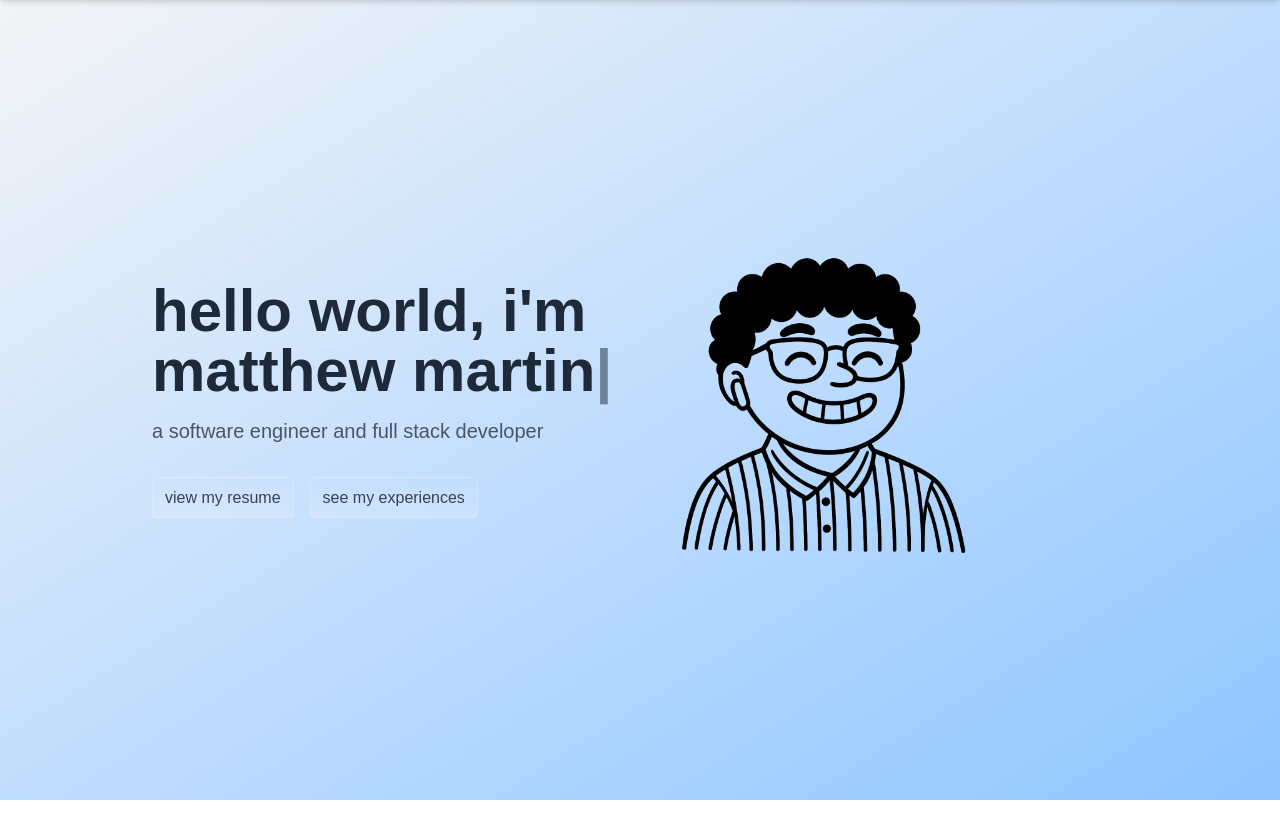
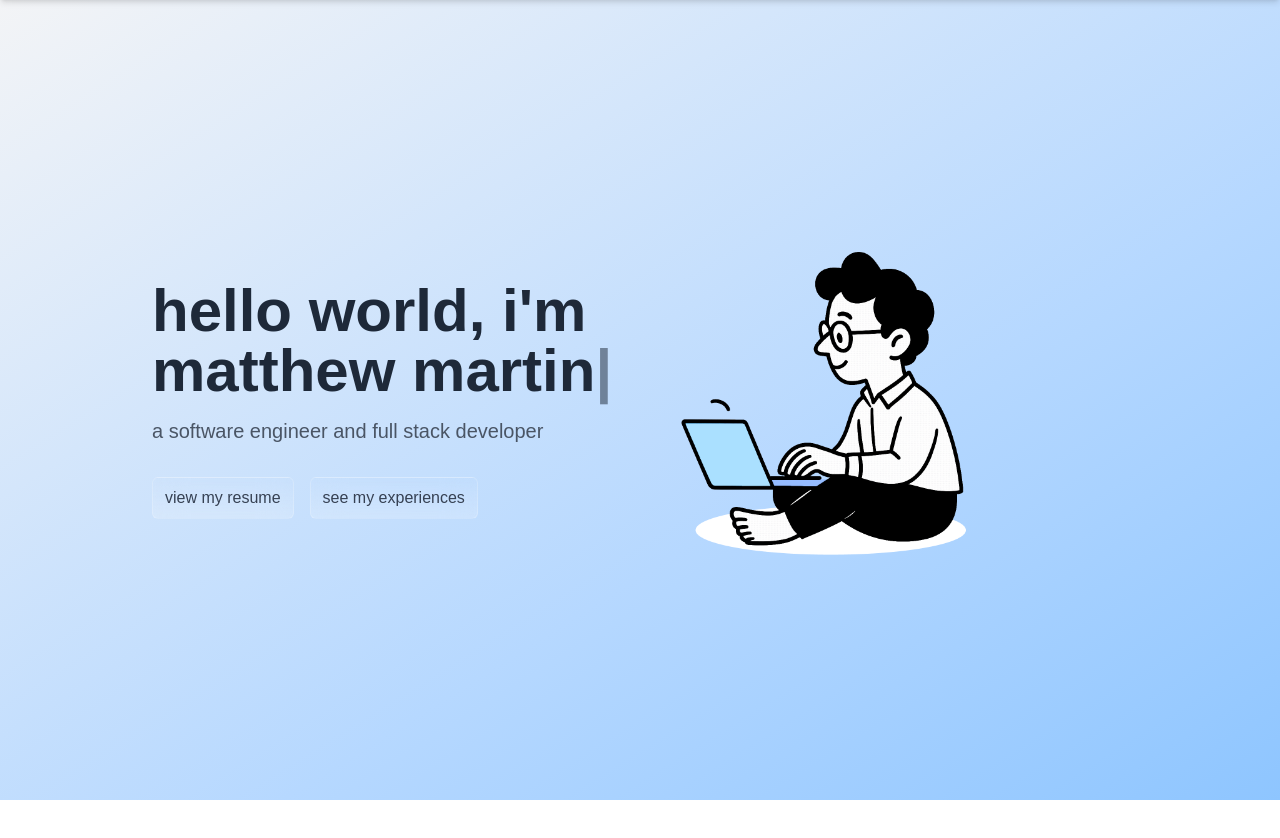
Before and after one commit to novaticstar/resume, a Next.js app: page / in a window 1280 px wide. Shown: the top 838 px of the page. Built offline with nearby package versions, Linux system fonts and the light colour scheme.

Commit message:
Implement code changes to enhance functionality and improve performance

```diff
--- a/src/components/Hero.tsx
+++ b/src/components/Hero.tsx
@@ -41,7 +41,7 @@ export default function Hero() {
                 </div>
                 <div>
                     <Image
-                        src="/images/placeholder_img.png"
+                        src="/images/temp_img.png"
                         alt="Matthew Martin - Placeholder"
                         width={320}
                         height={320}
```
Also changed, not shown: public/images/temp_img.png (added).
